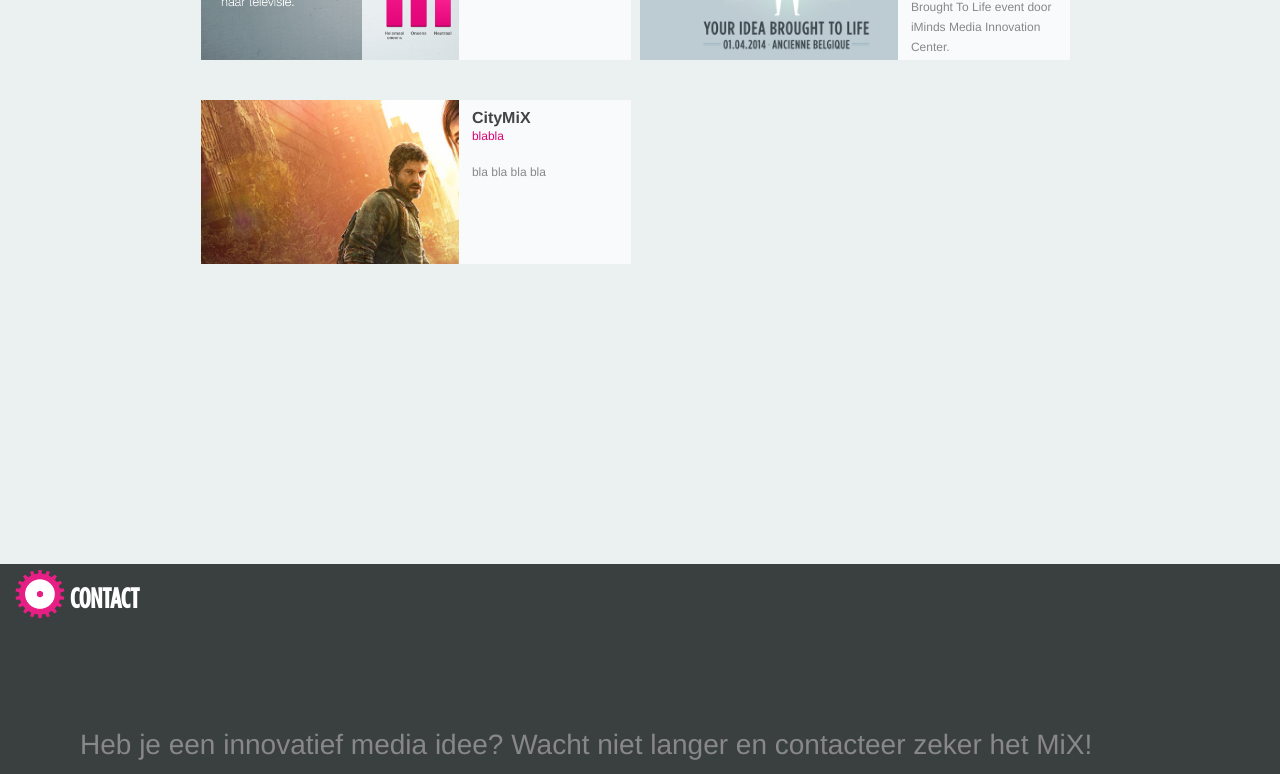
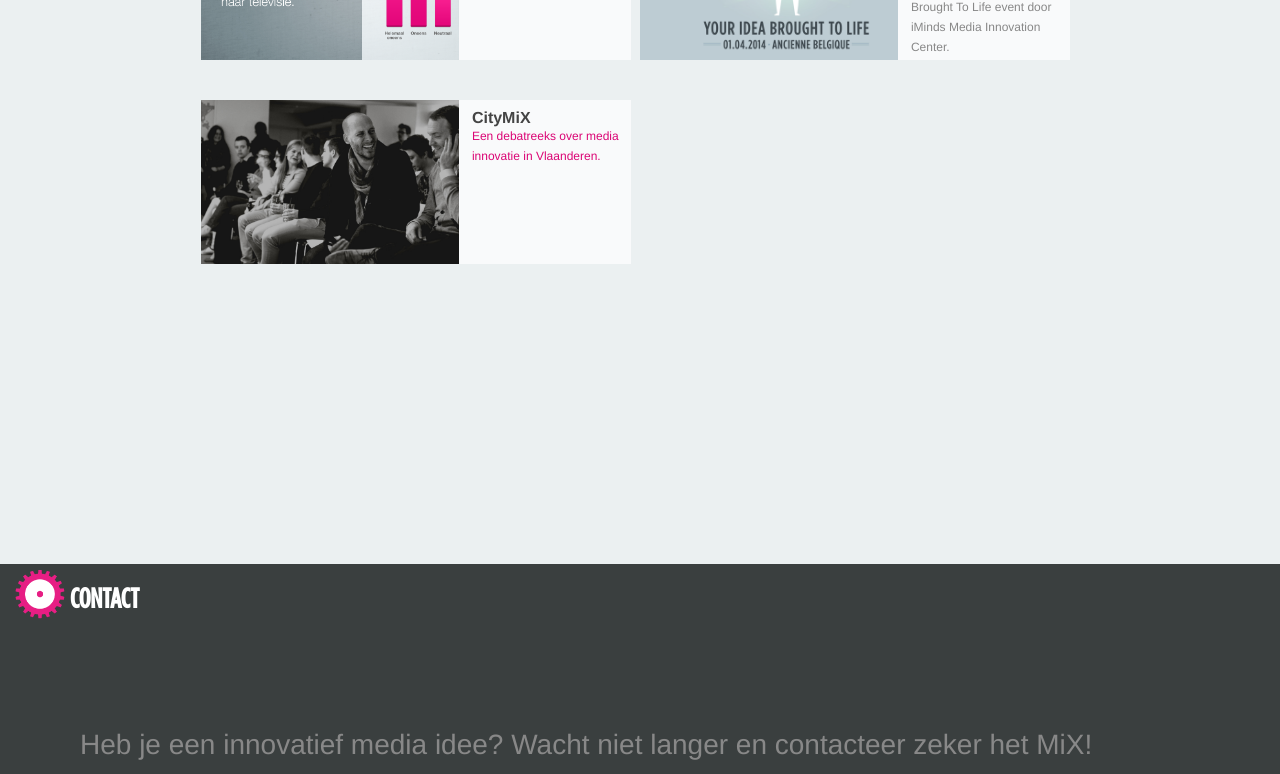
Before and after one commit to imec-int/StartMixing, a plain HTML site: page index.html in a window 1280 px wide. Shown: the part 2715-3489 px from the top of the page. Drawn offline with Linux system fonts and the light colour scheme.

Commit message:
update citymix

```diff
--- a/index.html
+++ b/index.html
@@ -186,17 +186,17 @@
           <p class="sessionSummary">Bekijk hier de presentaties en filmpjes van het Idea Brought To Life event door iMinds Media Innovation Center.</p>
         </div>
       </a>
-      <a class="event" href="#">
+      <a class="event" target="_blank" href="http://www.citymix.be/">
         <div class="slides">
           <div class="videoWrapper photoCard"
-          style="background-image: url('../img/fullimage1.jpg');">
+          style="background-image: url('../img/citymix.jpg');">
           </div>
         </div>
         <div class="presenter">
           <h4>CityMiX</h4>
-          <p class="speakerTitle">blabla</p>
+          <p class="speakerTitle">Een debatreeks over media innovatie in Vlaanderen.</p>
           <br />
-          <p class="sessionSummary">bla bla bla bla</p>
+          <p class="sessionSummary"></p>
         </div>
       </a>
     </div>
```
Also changed, not shown: img/citymix.jpg (added).
